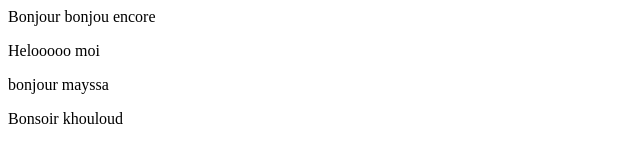
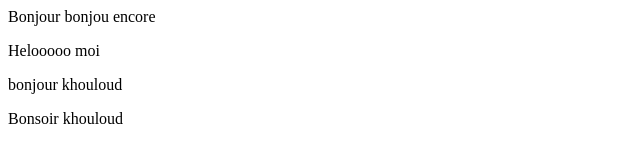
Before and after one commit to Khouloud-Mhamdi/super-projet, a plain HTML site: page Essai-/index.html in a window 1280 px wide. Shown: the full height of the page, 0-640 px from the left. Drawn offline with Linux system fonts and the light colour scheme.

Commit message:
Update index.html

```diff
--- a/Essai-/index.html
+++ b/Essai-/index.html
@@ -5,7 +5,7 @@
 <body>
     bonjou encore
     <p>Helooooo moi</p>
-    <p> bonjour mayssa </p>
+    <p> bonjour khouloud </p>
     <p> Bonsoir khouloud  </p>
 </body>
 </html>
```
